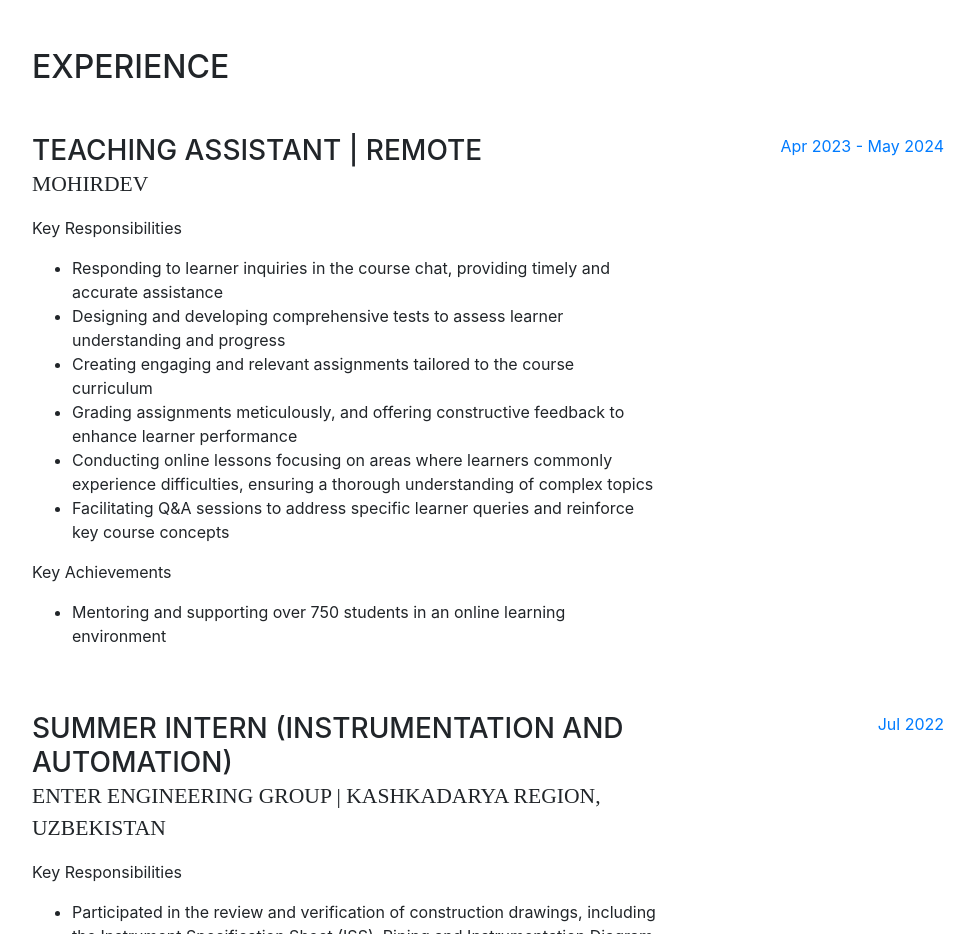
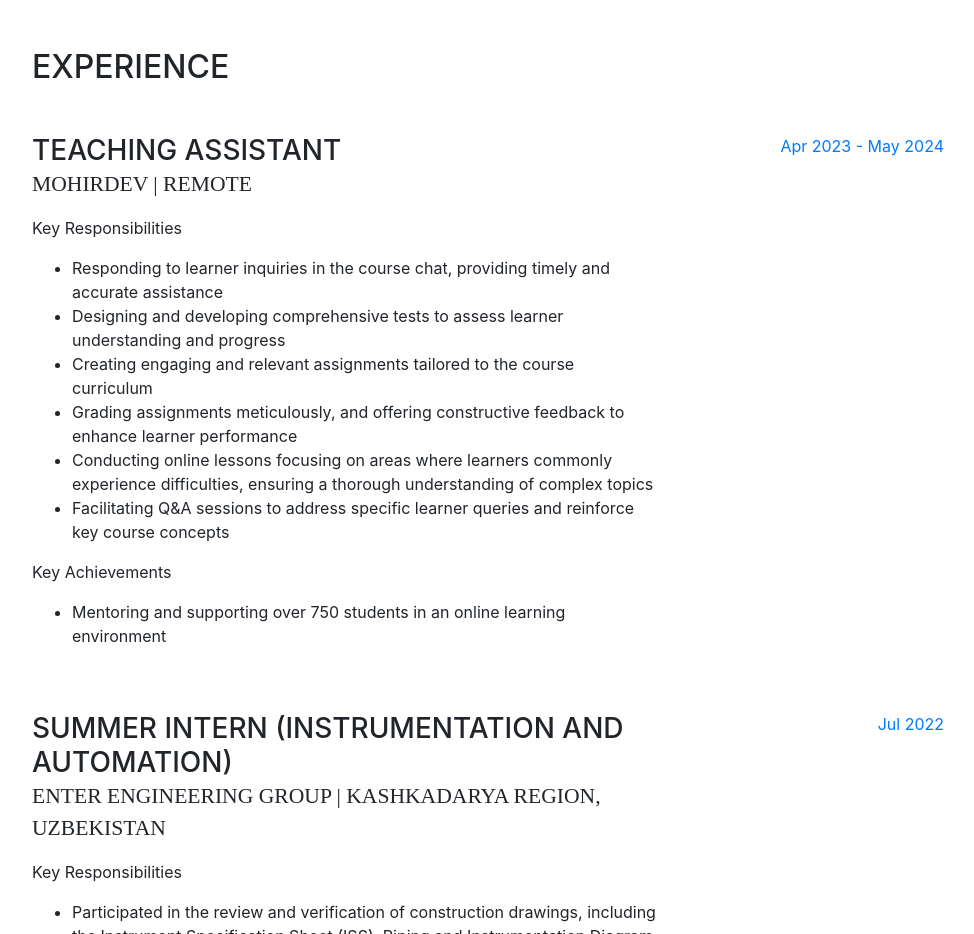
Before and after one commit to Shahbozjon/test, a website with bundled scripts: page index.html in a window 1280 px wide. Shown: the part 1600-2534 px from the top of the page, without its empty margins (288-1262 px from the left). Built offline with nearby package versions, Linux system fonts and the light colour scheme; a web font is replaced by a local one.

Commit message:
Update index.html
Updated Work Experience

```diff
--- a/index.html
+++ b/index.html
@@ -202,8 +202,8 @@
 
           <div class="resume-item d-flex flex-column flex-md-row mb-5">
             <div class="resume-content mr-auto">
-              <h3 class="mb-0">Teaching Assistant | Remote </h3>
-              <div class="subheading mb-3">Mohirdev</div>
+              <h3 class="mb-0">Teaching Assistant </h3>
+              <div class="subheading mb-3">Mohirdev | Remote</div>
               <p>Key Responsibilities</p>
               <p>
                 <ul>
```
